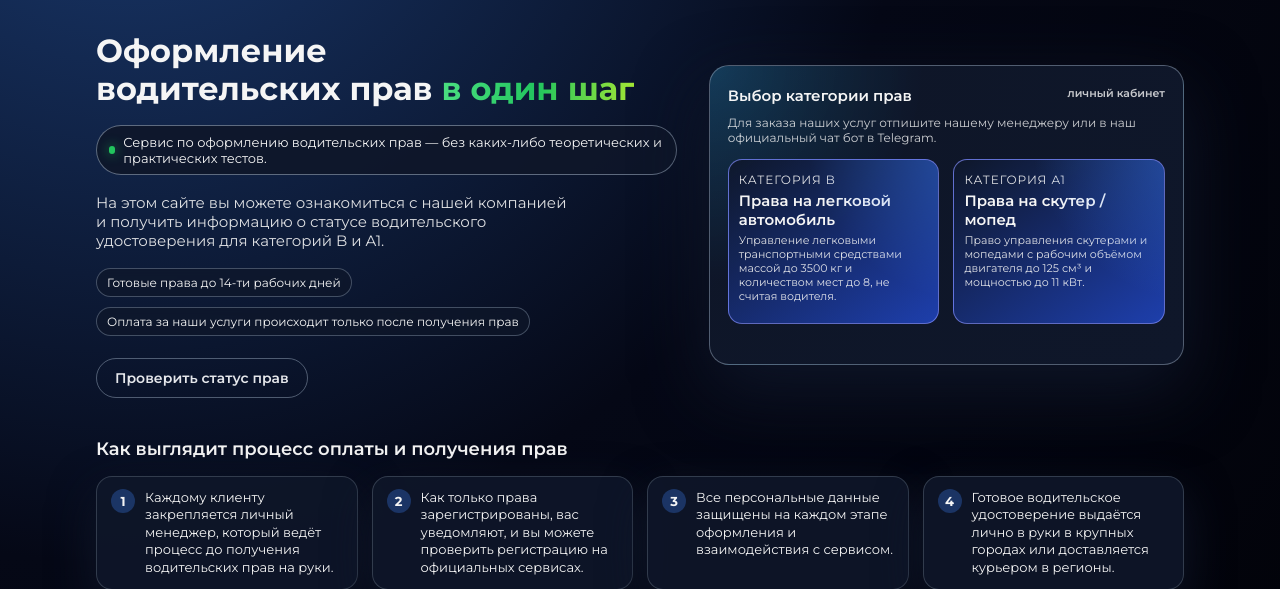
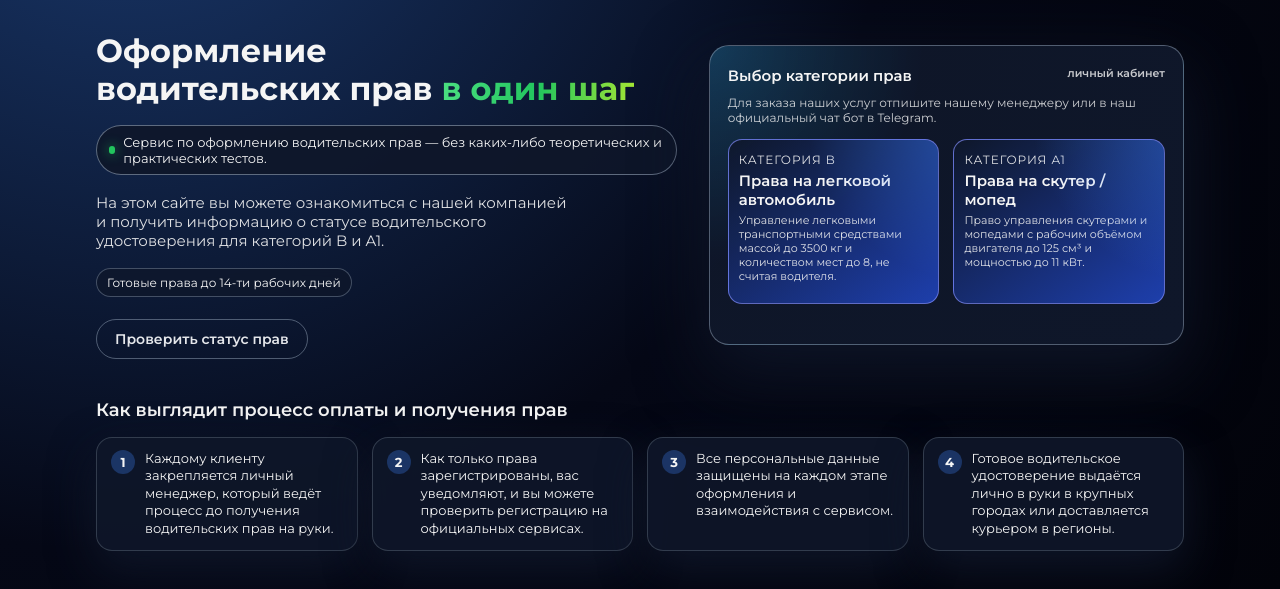
Before and after one commit to klokc228-ai/pasports, a Django app: page / in a window 1280 px wide. Shown: the part 226-815 px from the top of the page. Run offline with Django 5.2, Linux system fonts and the light colour scheme.

Commit message:
update settings for production

```diff
--- a/main/templates/main/index.html
+++ b/main/templates/main/index.html
@@ -25,7 +25,6 @@
 
     <div class="hero-badges">
       <div class="badge">Готовые права до 14-ти рабочих дней</div>
-      <div class="badge">Оплата за наши услуги происходит только после получения прав</div>
     </div>
 
     <div class="hero-actions">
```
